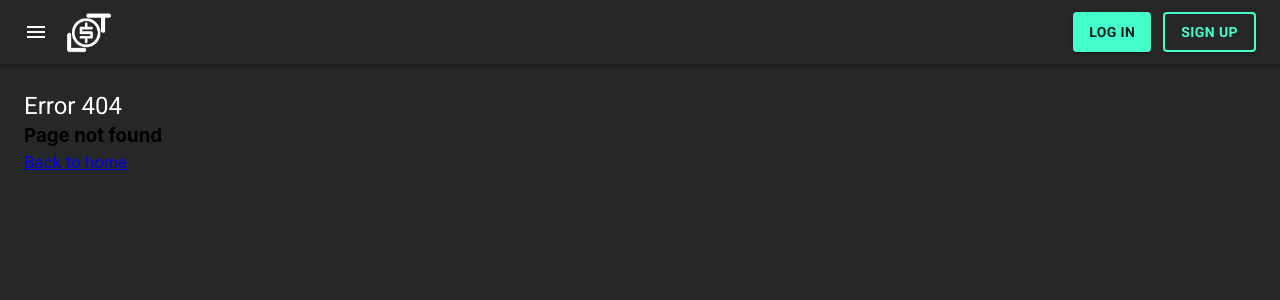
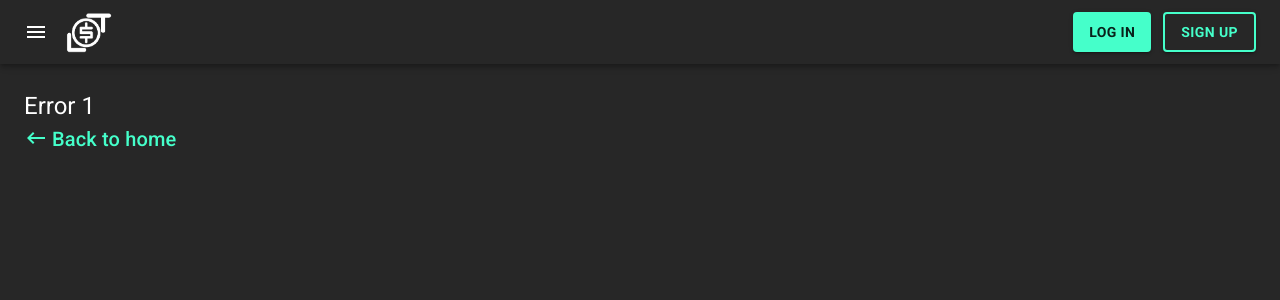
Before and after one commit to Guanart/SIP-2024-grupo-1, a React (Vite) app in the folder frontend/: page /error/1 in a window 1280 px wide. Before the commit this address had no page. Shown: the top 300 px of the page. Built offline with nearby package versions, Linux system fonts and the light colour scheme.

Commit message:
agrega navigate a página de error cuando una request falla

```diff
--- a/frontend/src/main.tsx
+++ b/frontend/src/main.tsx
@@ -69,6 +69,10 @@ const publicRoutes = [
 		element: <Trending />,
 	},
 	{
+		path: '/error/:code',
+		element: <Error />,
+	},
+	{
 		path: '*',
 		element: <Error />,
 	},
--- a/frontend/src/pages/Account/Account.tsx
+++ b/frontend/src/pages/Account/Account.tsx
@@ -86,7 +86,7 @@ export const Account = () => {
 		setUpdatedUser(null);
 
 		if (!response.ok) {
-			throw Error('Error updating user profile');
+			navigate('/error/500');
 		}
 
 		setIsEditModalOpen(false);
@@ -104,7 +104,7 @@ export const Account = () => {
 		});
 
 		if (!response.ok) {
-			throw Error('Error deleting user account');
+			navigate('/error/500');
 		}
 
 		navigate('/login');
--- a/frontend/src/pages/Error.tsx
+++ b/frontend/src/pages/Error.tsx
@@ -1,11 +1,40 @@
-import { Link } from 'react-router-dom';
+import { Link, useParams } from 'react-router-dom';
 import { PageLayout } from '../layouts/PageLayout';
+import { Stack, Typography } from '@mui/material';
+import { KeyboardBackspaceIcon } from '../global/icons';
 
 export const Error = () => {
+	const { code } = useParams();
+
+	function getErrorMessage(code = '404') {
+		if (code === '404') {
+			return `Page not found`;
+		} else if (code === '500') {
+			return `Internal server error`;
+		}
+	}
 	return (
-		<PageLayout title='Error 404'>
-			<h3>Page not found</h3>
-			<Link to='/'>Back to home</Link>
+		<PageLayout title={`Error ${code ?? 404}`}>
+			<Typography variant='h3'>
+				{getErrorMessage(code ?? '404')}
+			</Typography>
+
+			<Link to='/' style={{ textDecoration: 'none' }}>
+				<Stack direction='row' sx={{ alignItems: 'center' }}>
+					<Typography
+						variant='body2'
+						color='secondary'
+						component='span'
+					>
+						<KeyboardBackspaceIcon
+							sx={{ marginTop: '4px', marginRight: '4px' }}
+						/>
+					</Typography>
+					<Typography variant='h6' color='secondary' component='span'>
+						Back to home
+					</Typography>
+				</Stack>
+			</Link>
 		</PageLayout>
 	);
 };
--- a/frontend/src/pages/Fundraisings/StartFundraising.tsx
+++ b/frontend/src/pages/Fundraisings/StartFundraising.tsx
@@ -55,7 +55,7 @@ export const StartFundraising = () => {
 					}
 				}
 			} catch (error) {
-				console.log(error);
+				navigate(`/error/500`);
 			}
 		}
 
@@ -63,7 +63,7 @@ export const StartFundraising = () => {
 		if (!accessToken) return;
 
 		getEvents();
-	}, [accessToken, isAuthenticated, user]);
+	}, [accessToken, isAuthenticated, user, navigate]);
 
 	async function handleStartFundraising() {
 		console.log('Creating fundraising...');
--- a/frontend/src/pages/Wallet/Wallet.tsx
+++ b/frontend/src/pages/Wallet/Wallet.tsx
@@ -6,6 +6,7 @@ import { useAccessToken } from '../../hooks';
 import { User, useAuth0 } from '@auth0/auth0-react';
 import Typography from '@mui/material/Typography';
 import { Wallet as WalletType } from '../../types';
+import { useNavigate } from 'react-router-dom';
 
 export const Wallet = () => {
 	const [wallet, setWallet] = useState<WalletType | null>(null);
@@ -14,6 +15,7 @@ export const Wallet = () => {
 	const [userId, setUserId] = useState<string>('');
 	const { accessToken } = useAccessToken();
 	const { user, isAuthenticated } = useAuth0();
+	const navigate = useNavigate();
 
 	useEffect(() => {
 		async function getUserWallet(user: User) {
@@ -35,7 +37,7 @@ export const Wallet = () => {
 					}
 				}
 			} catch (error) {
-				console.log(error);
+				navigate('/error/500');
 			}
 		}
 
@@ -43,7 +45,7 @@ export const Wallet = () => {
 		if (!accessToken) return;
 
 		getUserWallet(user);
-	}, [accessToken, isAuthenticated, user]);
+	}, [accessToken, isAuthenticated, user, navigate]);
 
 	async function handleCreateWallet() {
 		const response = await fetchWithAuth({
@@ -57,6 +59,10 @@ export const Wallet = () => {
 				paypal_id: paypalId,
 			},
 		});
+
+		if (!response.ok) {
+			navigate('/error/500');
+		}
 
 		const data = await response.json();
 		setWallet(data.wallet);
@@ -74,6 +80,10 @@ export const Wallet = () => {
 				paypal_id: paypalId,
 			},
 		});
+
+		if (!response.ok) {
+			navigate('/error/500');
+		}
 
 		const data = await response.json();
 		setWallet(data.wallet);
```
